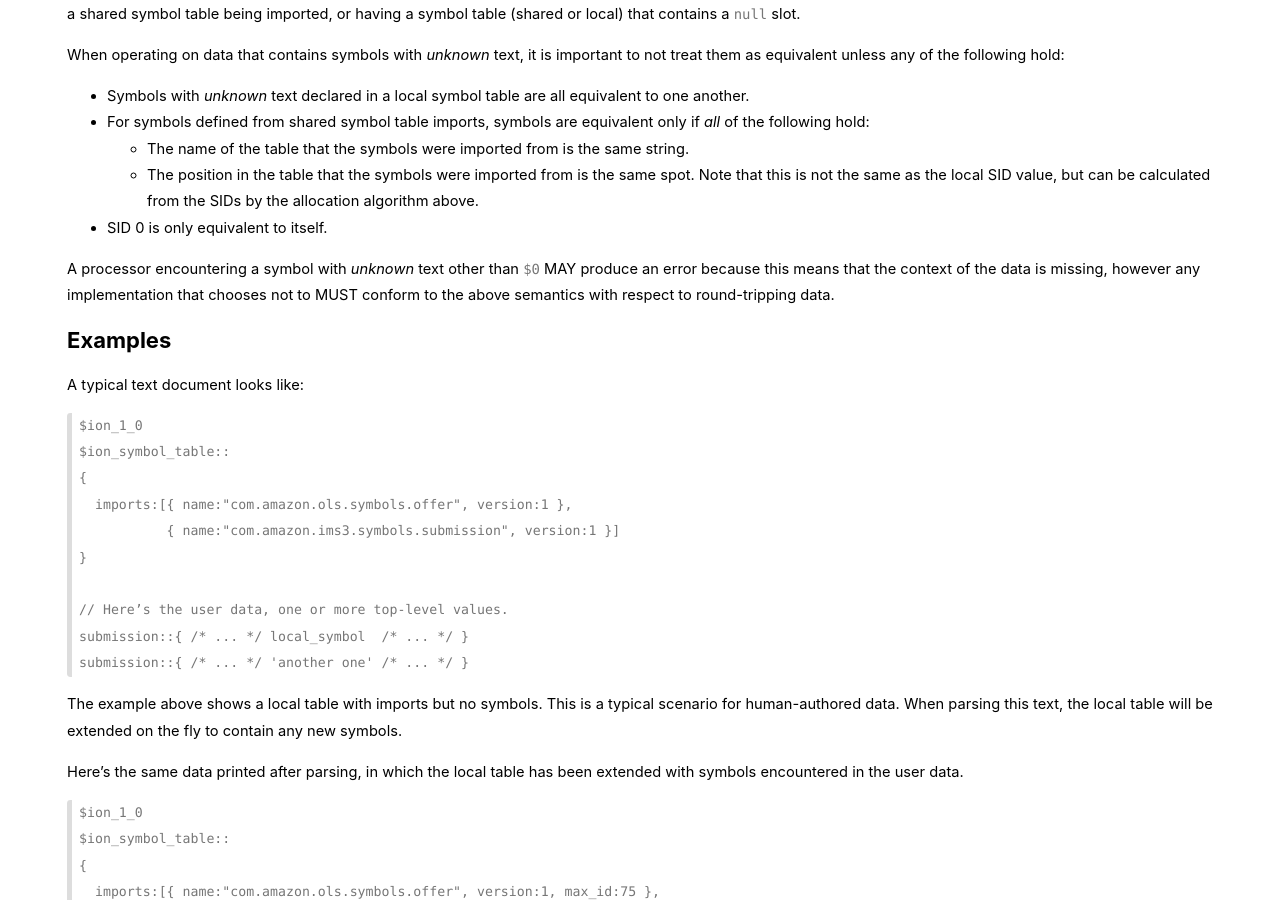
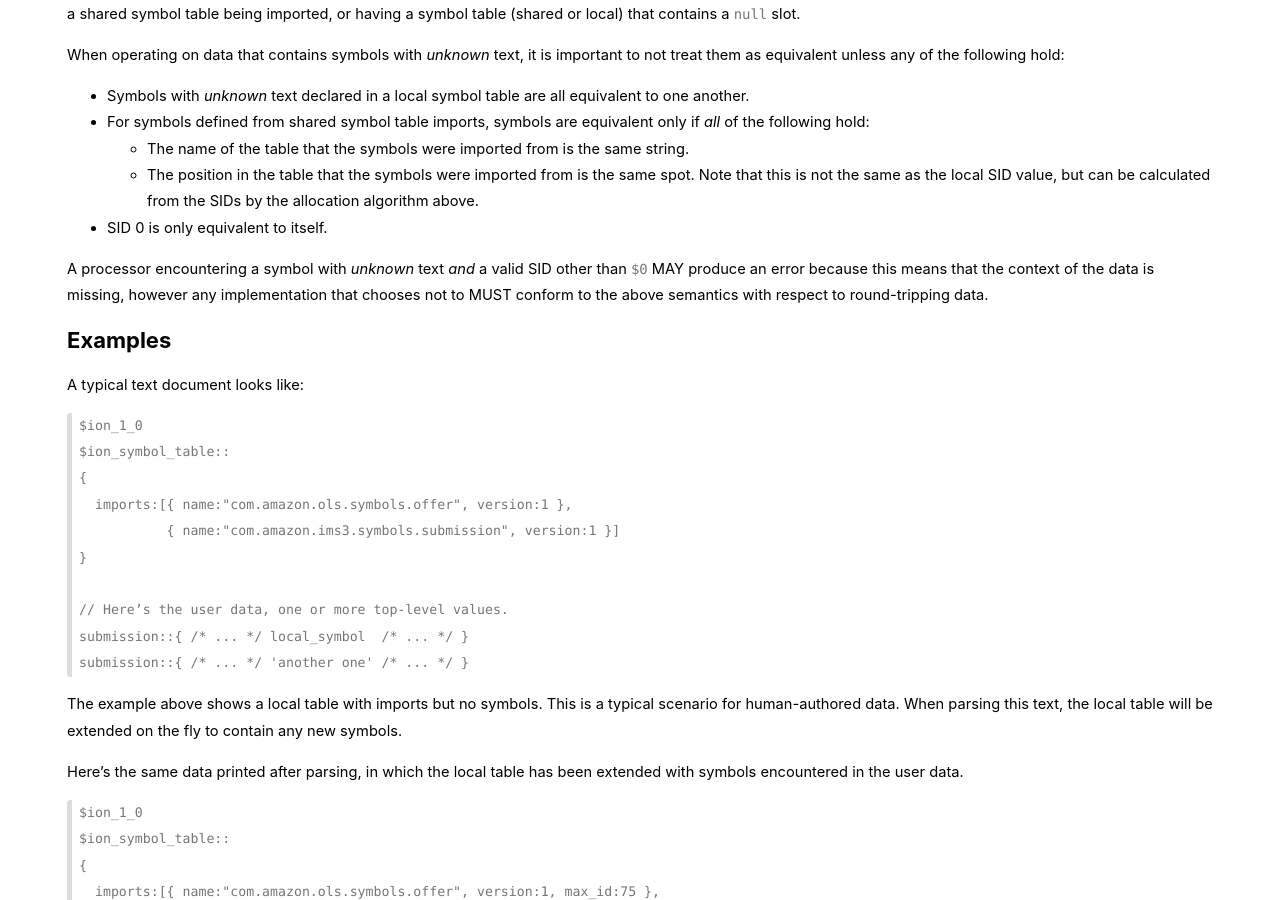
Before and after one commit to amazon-ion/ion-docs, a Jekyll site: the page built from symbols.md, in a window 1280 px wide and 900 px high, scrolled down 8213 px. Built offline with Jekyll 4.4.1, drawn with Linux system fonts in a browser that asks for light colours.

Commit message:
Small clarification regarding unknown text.

```diff
--- a/symbols.md
+++ b/symbols.md
@@ -525,10 +525,10 @@ hold:
     calculated from the SIDs by the allocation algorithm above.
 * SID 0 is only equivalent to itself.
 
-A processor encountering a symbol with *unknown* text other than `$0` MAY
-produce an error because this means that the context of the data is missing,
-however any implementation that chooses not to MUST conform to the above semantics
-with respect to round-tripping data.
+A processor encountering a symbol with *unknown* text *and* a valid SID other
+than `$0` MAY produce an error because this means that the context of the data is
+missing, however any implementation that chooses not to MUST conform to the above
+semantics with respect to round-tripping data.
 
 Examples
 --------
```
